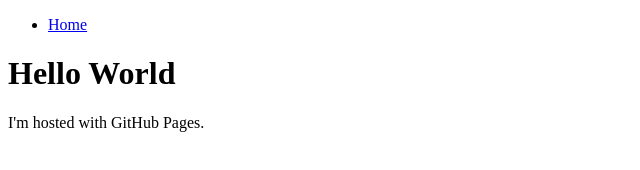
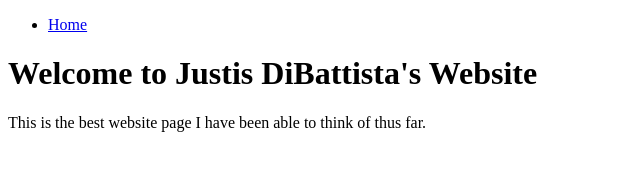
Before and after one commit to bustisimo/bustisimo.github.io, a plain HTML site: page index.html in a window 1280 px wide. Shown: the whole page, without its empty margins (0-640 px from the left). Drawn offline with Linux system fonts and the light colour scheme.

Commit message:
Update index.html

```diff
--- a/index.html
+++ b/index.html
@@ -1,12 +1,12 @@
 <!DOCTYPE html>
 <html>
+<body>
 <nav>
 	<ul>
 		<li><a href="#">Home</a></li>
 	</ul>
 </nav>
-<body>
-<h1>Hello World</h1>
-<p>I'm hosted with GitHub Pages.</p>
+<h1>Welcome to Justis DiBattista's Website</h1>
+<p>This is the best website page I have been able to think of thus far.</p>
 </body>
 </html>
```
